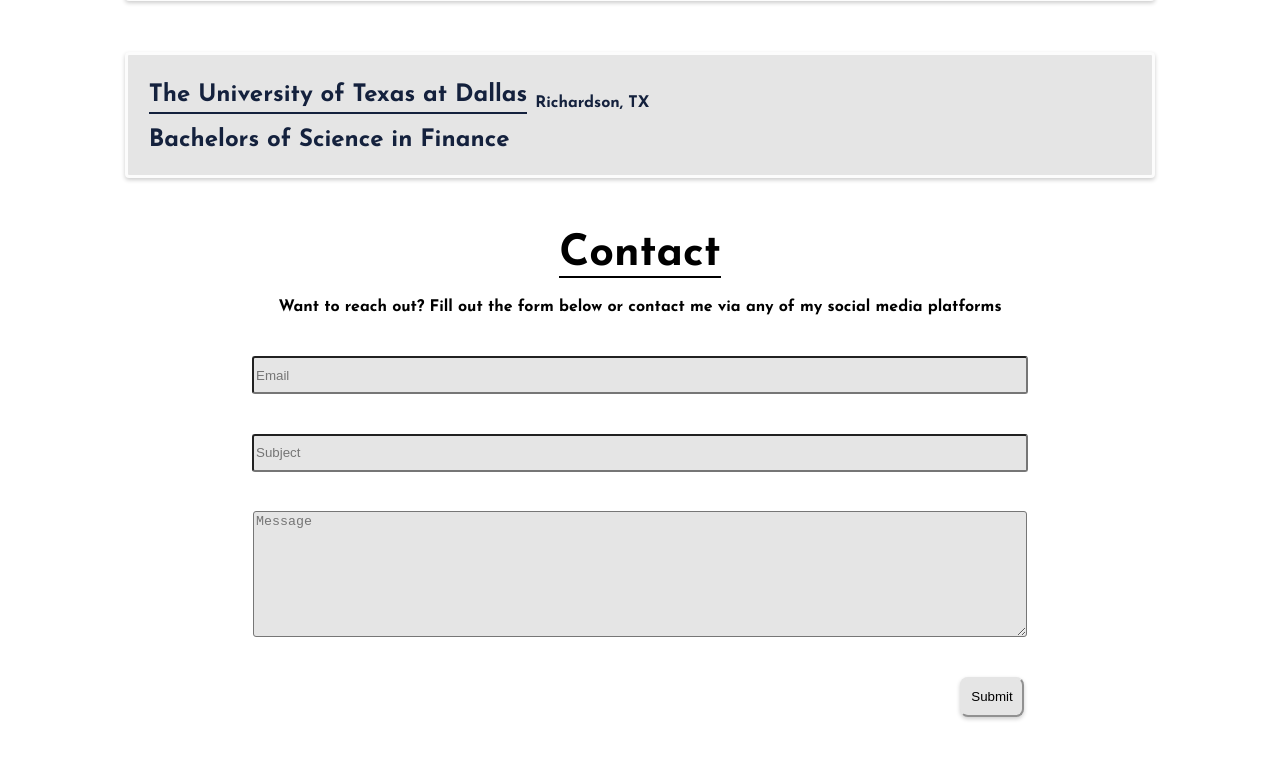
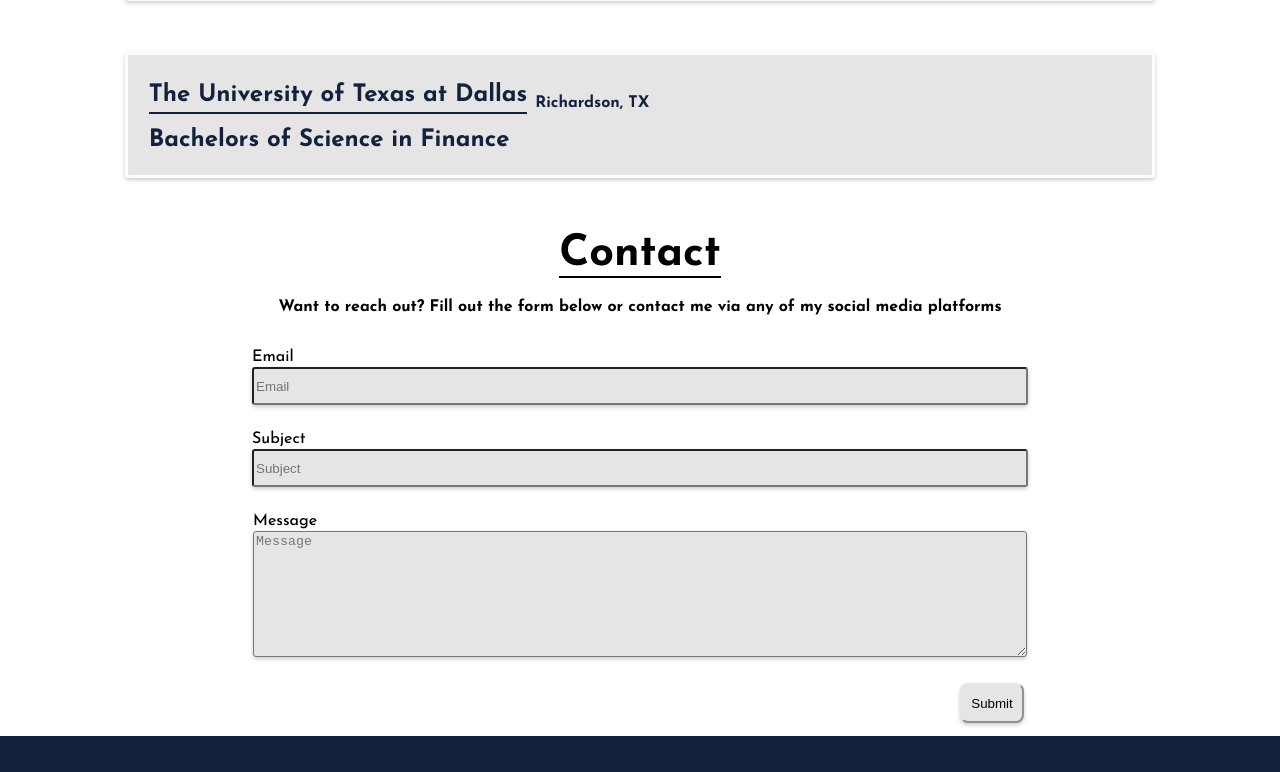
Before and after one commit to Jcase22/Portfolio, a React (Vite) app: page / in a window 1280 px wide. Shown: the part 2025-2797 px from the top of the page. Before the commit the page ends 2761 px from the top, so only its background shows below. Built offline with nearby package versions, Linux system fonts and the light colour scheme.

Commit message:
added footer component and marquee component

```diff
--- a/package.json
+++ b/package.json
@@ -17,6 +17,7 @@
     "nodemailer": "^6.9.2",
     "react": "^18.2.0",
     "react-dom": "^18.2.0",
+    "react-fast-marquee": "^1.6.0",
     "react-tsparticles": "^2.9.3",
     "tsparticles": "^2.9.3"
   },
--- a/src/App.tsx
+++ b/src/App.tsx
@@ -6,6 +6,7 @@ import About from './components/About';
 import Timeline from './components/Timeline';
 import ContactForm from './components/ContactForm';
 import Sidebar from './components/Sidebar';
+import Footer from './components/Footer';
 
 const App = () => {
 
@@ -19,12 +20,14 @@ const App = () => {
 
   return (
     <div className='app-container'>
-      {innerWidth >= 1190 ? (<Sidebar />) : (null)}
+      {/* {innerWidth >= 1190 ? (<Sidebar />) : (null)} */}
+      <Sidebar />
       <Home />
       <Navbar />
       <About />
       <Timeline />
       <ContactForm />
+      <Footer />
     </div>
   );
 };
--- a/src/components/ContactForm/index.css
+++ b/src/components/ContactForm/index.css
@@ -38,7 +38,6 @@
 
 .submit-container {
   width: 60vw;
-  margin: 0vw 10vw;
   display: flex;
   flex-direction : row;
   justify-content: flex-end;
@@ -46,20 +45,20 @@
 
 .input-bar {
   min-width: 60vw;
-  margin: 0 10vw;
   height: 4vh;
   background-color: var(--secondary-light);
   color: var(--primary-dark);
   border-radius: 3px;
+  box-shadow: 0 2px 4px rgba(0, 0, 0, 0.2);
 }
 
 .message-box {
   min-width: 60vw;
-  margin: 0 10vw;
   height: 15vh;
   background-color: var(--secondary-light);
   color: var(--primary-dark);
   border-radius: 3px;
+  box-shadow: 0 2px 4px rgba(0, 0, 0, 0.2);
 }
 
 .submit-button {
@@ -71,3 +70,14 @@
   border-color: var(--secondary-light);
   box-shadow: 0 2px 4px rgba(0, 0, 0, 0.2);
 }
+
+.input-container {
+  display: flex;
+  flex-direction: column;
+  align-items: flex-start;
+}
+
+.label {
+  color: var(--primary-dark);
+  margin-bottom: .25vh;
+}
--- a/src/components/ContactForm/index.tsx
+++ b/src/components/ContactForm/index.tsx
@@ -26,11 +26,24 @@ const ContactForm = () => {
 
       <form onSubmit={handleSubmit} className='form-container'>
 
-        <input type="email" value={email} placeholder="Email" name="email" onChange={(e) => { setEmail(e.target.value) }} className='input-bar' />
+        <div className='input-container'>
+          <label className='label'>Email</label>
+          <input type="email" value={email} placeholder="Email" name="email" onChange={(e) => { setEmail(e.target.value) }} className='input-bar' />
+        </div>
 
-        <input type="text" value={subject} placeholder="Subject" name="subject" onChange={(e) => { setSubject(e.target.value) }} className='input-bar' />
+        <div className='input-container'>
+          <label className='label'>Subject</label>
 
-        <textarea value={message} placeholder="Message" name="message" onChange={(e) => { setMessage(e.target.value) }} className='message-box' />
+          <input type="text" value={subject} placeholder="Subject" name="subject" onChange={(e) => { setSubject(e.target.value) }} className='input-bar' />
+        </div>
+
+        <div className='input-container'>
+          <label className='label'>
+            Message
+          </label>
+
+          <textarea value={message} placeholder="Message" name="message" onChange={(e) => { setMessage(e.target.value) }} className='message-box' />
+        </div>
 
         <div className='submit-container'>
           <button type="submit" className='submit-button'>Submit</button>
--- /dev/null
+++ b/src/components/Footer/index.css
@@ -0,0 +1,11 @@
+.footer-container {
+  min-height: 20vh;
+  background-color: var(--secondary-dark);
+  display: flex;
+  align-items: flex-end;
+  justify-content: flex-end;
+}
+
+.tag {
+  margin: 0 1.5vh 1.5vh 0;
+}
--- /dev/null
+++ b/src/components/Footer/index.tsx
@@ -0,0 +1,12 @@
+import './index.css'
+
+const Footer = () => {
+
+  return (
+    <div className='footer-container'>
+      <div className='tag'>Designed and Developed by Justin Case</div>
+    </div>
+  )
+}
+
+export default Footer;
--- a/src/components/Navbar/index.tsx
+++ b/src/components/Navbar/index.tsx
@@ -49,8 +49,8 @@ const Navbar = () => {
         <div className='link-container'>
           <div className='navbar-link' onClick={() => window.scrollTo({ top: 0, behavior: 'smooth' })}>Home</div>
           <div className='navbar-link' onClick={() => window.scrollTo({ top: 725, behavior: 'smooth' })}>About</div>
-          <div className='navbar-link' onClick={() => window.scrollTo({ top: 1240, behavior: 'smooth' })}>Timeline</div>
-          <div className='navbar-link' onClick={() => window.scrollTo({ top: 1827, behavior: 'smooth' })}>Contact</div>
+          <div className='navbar-link' onClick={() => window.scrollTo({ top: 1245, behavior: 'smooth' })}>Timeline</div>
+          <div className='navbar-link' onClick={() => window.scrollTo({ top: 2026, behavior: 'smooth' })}>Contact</div>
         </div>
       </div>
     </>
--- a/src/components/Sidebar/index.tsx
+++ b/src/components/Sidebar/index.tsx
@@ -5,21 +5,29 @@ import { useEffect } from 'react';
 
 const Sidebar = () => {
 
-
   const changeColor = () => {
     const linkedInLogo = document.getElementById('linked-in')
     const githubLogo = document.getElementById('github')
     const vertLine = document.getElementById('vl')
-    const scrollThreshold = 100;
+    const firstScrollThreshold = 100;
+    const secondScrollThreshold = 2000;
 
-    if (window.scrollY > scrollThreshold && linkedInLogo && vertLine && githubLogo) {
+    if (window.scrollY > firstScrollThreshold && linkedInLogo && vertLine && githubLogo) {
       linkedInLogo.style.fill = '#14213d'
       githubLogo.style.fill = '#14213d'
       vertLine.style.borderColor = '#14213d'
-    } else if (window.scrollY <= scrollThreshold && linkedInLogo && vertLine && githubLogo) {
+      vertLine.style.height = '7vh'
+    } else if (window.scrollY <= firstScrollThreshold && linkedInLogo && vertLine && githubLogo) {
       linkedInLogo.style.fill = '#ffffff'
       githubLogo.style.fill = '#ffffff'
       vertLine.style.borderColor = '#ffffff'
+    }
+
+    if (window.scrollY > secondScrollThreshold && linkedInLogo && vertLine && githubLogo) {
+      linkedInLogo.style.fill = '#ffffff'
+      githubLogo.style.fill = '#ffffff'
+      vertLine.style.borderColor = '#ffffff'
+      vertLine.style.height = '5vh'
     }
   }
 
```
Also changed, not shown: src/components/Marquee/index.tsx (added, +11 -0 lines), src/components/Marquee/index.css (added), 1 other file (tests, documents, lock files or other folders).
